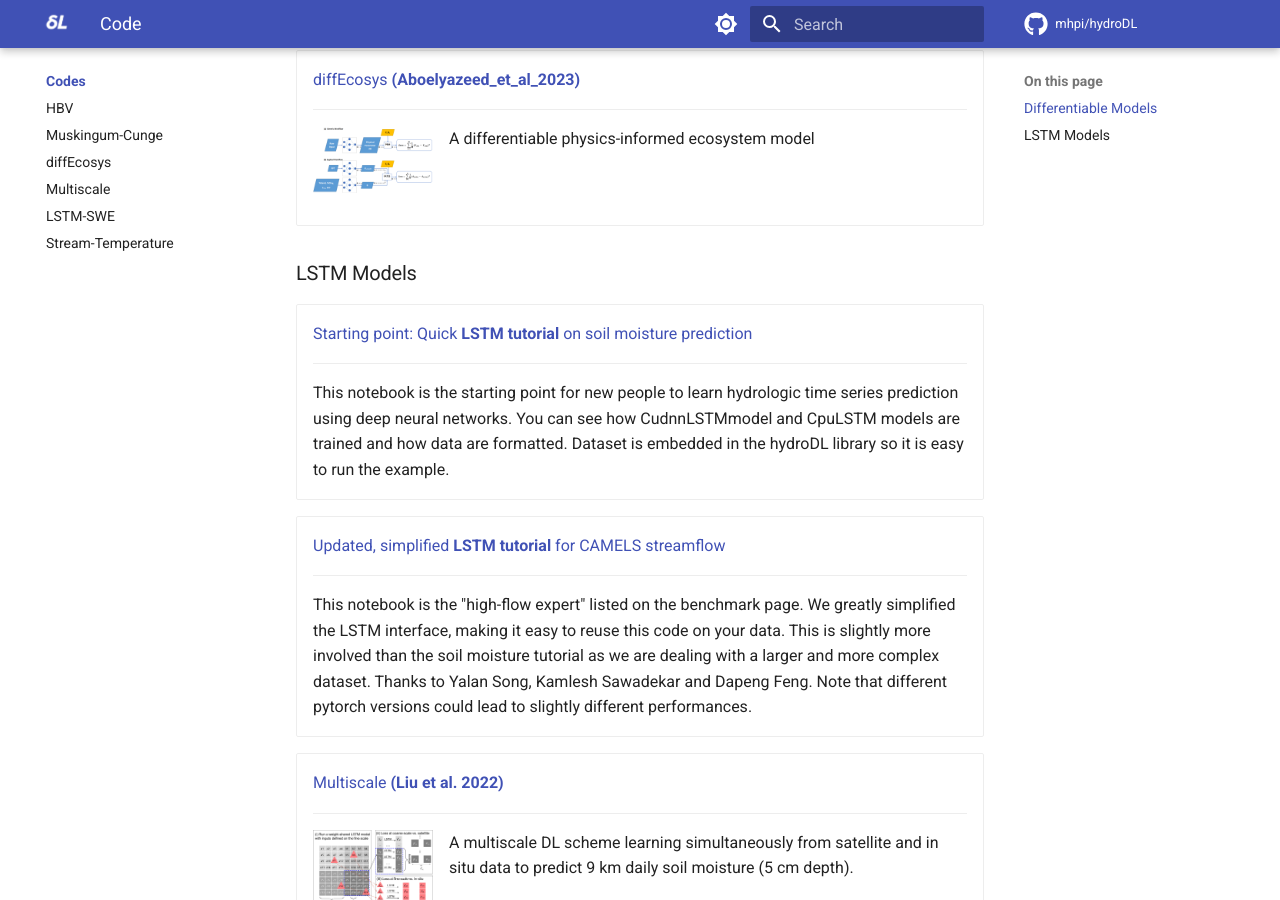
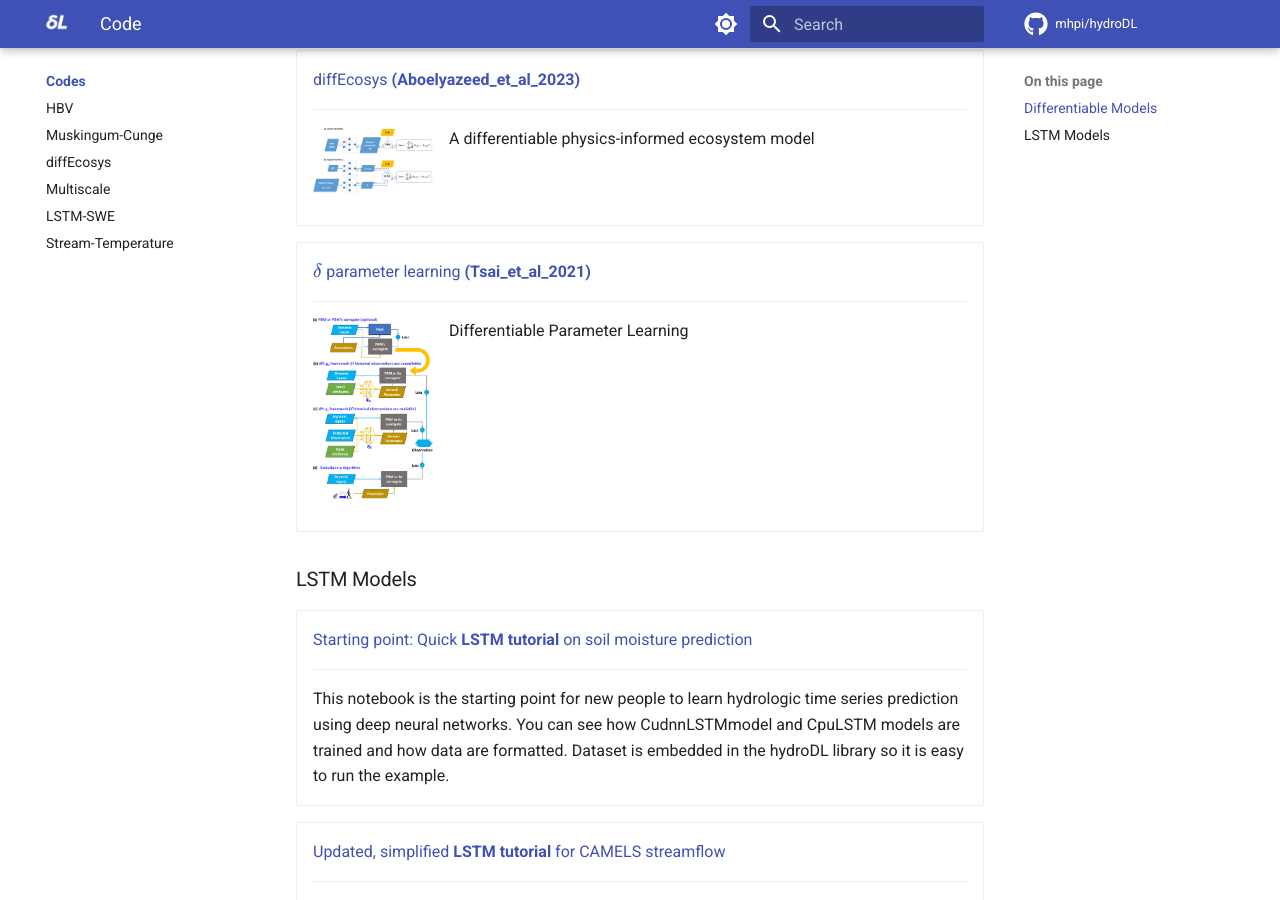
Before and after one commit to mhpi/mhpi.github.io, an MkDocs documentation site: the page built from docs/codes/index.md, in a window 1280 px wide and 900 px high, scrolled down 659 px. Built offline with MkDocs 1.6.1 and Material for MkDocs 9.7.7, drawn with Linux system fonts in a browser that asks for light colours; a script that is not in the unit is left out; comment, search, counter and statistics services are not loaded.

Commit message:
Update index.md

```diff
--- a/docs/codes/index.md
+++ b/docs/codes/index.md
@@ -43,6 +43,18 @@ A differentiable physics-informed ecosystem model
   </div>
 </div>
 
+<div class="result" markdown>
+  <div class="grid cards" markdown>
+
+-   [$\delta$ parameter learning __(Tsai_et_al_2021)__][Tsai_et_al_2021.md]
+
+    ---
+![Differentiable Parameter Learning](../assets/project-figures/Tsai_etal2021.png){align="left" width="120"}
+Differentiable Parameter Learning
+
+
+  </div>
+</div>
 ### LSTM Models
 
 <div class="result" markdown>
```
